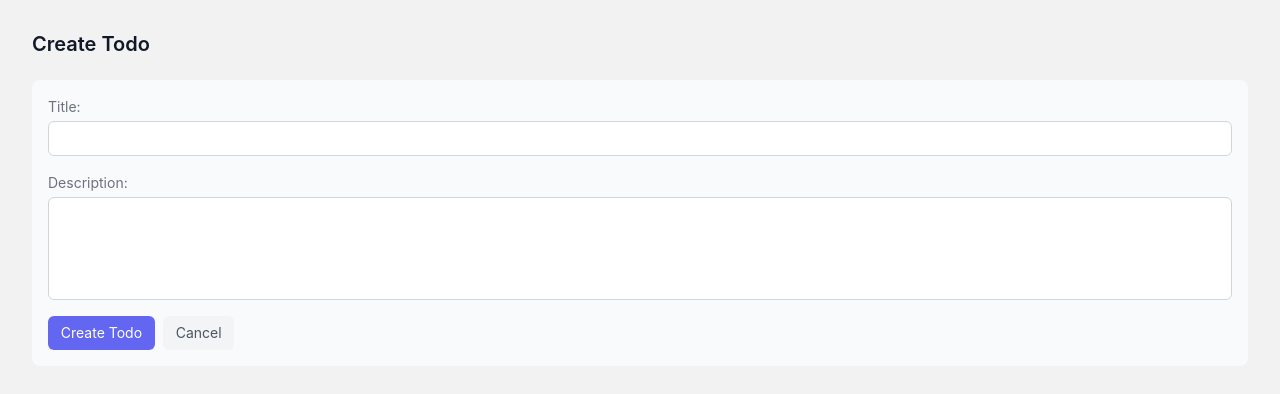
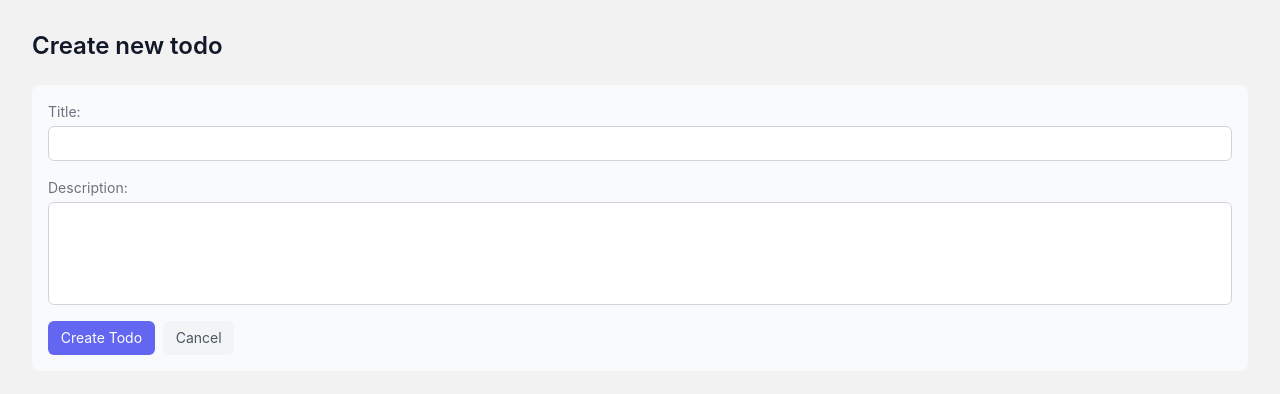
Before and after one commit to deemsk/todo-angular, an Angular app: page /todos/create in a window 1280 px wide. Shown: the top 394 px of the page. Built offline with nearby package versions, Linux system fonts and the light colour scheme.

Commit message:
Add page layout

```diff
--- /dev/null
+++ b/src/app/components/page-layout/page-layout.component.html
@@ -0,0 +1,11 @@
+<header class="page-header">
+    <h1 class="page-header__title">
+        <ng-content select="[page-title]"></ng-content>
+    </h1>
+    <div class="page-header__actions">
+        <ng-content select="[page-header-actions]"></ng-content>
+    </div>
+</header>
+<main class="page-content">
+    <ng-content select="[page-content]"></ng-content>
+</main>
--- /dev/null
+++ b/src/app/components/page-layout/page-layout.component.scss
@@ -0,0 +1,17 @@
+.page-header {
+    display: flex;
+    flex-flow: row nowrap;
+    margin: 0 0 1.25rem;
+
+    &__title {
+        margin: 0;
+        padding: 0;
+        font-size: 1.5rem;
+        font-weight: 600;
+        color: #111827;
+    }
+
+    &__actions {
+        margin-left: auto;
+    }
+}
--- a/src/app/pages/todo-create/todo-create.component.html
+++ b/src/app/pages/todo-create/todo-create.component.html
@@ -1,3 +1,8 @@
-<h1 class="header">Create Todo</h1>
-
-<app-todo-form></app-todo-form>
+<app-page-layout>
+    <ng-content page-title>
+        Create new todo
+    </ng-content>
+    <ng-content page-content>
+        <app-todo-form mode="create"></app-todo-form>
+    </ng-content>
+</app-page-layout>
--- a/src/app/pages/todo-create/todo-create.component.ts
+++ b/src/app/pages/todo-create/todo-create.component.ts
@@ -1,9 +1,10 @@
 import { Component } from '@angular/core';
 import { TodoFormComponent } from '../../components/todo-form/todo-form.component';
+import { PageLayoutComponent } from '../../components/page-layout/page-layout.component';
 
 @Component({
     selector: 'app-todo-create',
-    imports: [TodoFormComponent],
+    imports: [PageLayoutComponent, TodoFormComponent],
     templateUrl: './todo-create.component.html',
     styleUrl: './todo-create.component.scss',
 })
--- a/src/app/pages/todo-edit/todo-edit.component.html
+++ b/src/app/pages/todo-edit/todo-edit.component.html
@@ -1,3 +1,8 @@
-<h1 class="header">Edit Todo</h1>
-
-<app-todo-form mode="edit" [todoData]="todo"></app-todo-form>
+<app-page-layout>
+    <ng-content page-title>
+        Edit todo
+    </ng-content>
+    <ng-content page-content>
+        <app-todo-form mode="edit" [todoData]="todo"></app-todo-form>
+    </ng-content>
+</app-page-layout>
--- a/src/app/pages/todo-edit/todo-edit.component.ts
+++ b/src/app/pages/todo-edit/todo-edit.component.ts
@@ -2,10 +2,11 @@ import { Component, OnInit } from '@angular/core';
 import { Todo, TodosService } from '../../services/todos.service';
 import { ActivatedRoute } from '@angular/router';
 import { TodoFormComponent } from '../../components/todo-form/todo-form.component';
+import { PageLayoutComponent } from '../../components/page-layout/page-layout.component';
 
 @Component({
     selector: 'app-todo-edit',
-    imports: [TodoFormComponent],
+    imports: [PageLayoutComponent, TodoFormComponent],
     templateUrl: './todo-edit.component.html',
     styleUrl: './todo-edit.component.scss',
 })
--- a/src/app/pages/todo-list/todo-list.component.html
+++ b/src/app/pages/todo-list/todo-list.component.html
@@ -1,14 +1,15 @@
-<h1 class="header">Todos</h1>
-
-<div>
+<app-page-layout>
+    <ng-content page-title>
+        Todos
+    </ng-content>
+    <ng-content page-header-actions>
         <a routerLink="/todos/create" class="button button_size_m button_type_action">Create todo</a>
-</div>
-
+    </ng-content>
+    <ng-content page-content>
         @if (todos && todos.length > 1) {
             <ul class="todo-list">
                 @for (todo of todos; track todo.id) {
                     <li class="todo-list__item">
-
                         <div class="todo" [class.todo_completed]="todo.completed">
                             <div class="todo__toggle">
                                 <label class="checkbox">
@@ -36,3 +37,5 @@
         } @else {
             <p>No todos available.</p>
         }
+    </ng-content>
+</app-page-layout>
--- a/src/app/pages/todo-list/todo-list.component.ts
+++ b/src/app/pages/todo-list/todo-list.component.ts
@@ -1,10 +1,11 @@
 import { Component, OnInit } from '@angular/core';
 import { Todo, TodosService } from '../../services/todos.service';
+import { PageLayoutComponent } from '../../components/page-layout/page-layout.component';
 import { RouterLink } from '@angular/router';
 
 @Component({
     selector: 'app-todo-list',
-    imports: [RouterLink],
+    imports: [RouterLink, PageLayoutComponent],
     templateUrl: './todo-list.component.html',
     styleUrl: './todo-list.component.scss',
 })
--- a/src/styles.scss
+++ b/src/styles.scss
@@ -60,14 +60,6 @@ p {
 /* Strong text */
 strong {
     font-weight: 600;
-}
-
-/* Page header */
-.header {
-    margin: 0 0 1.25rem;
-    font-size: 1.25rem;
-    font-weight: 600;
-    color: #111827;
 }
 
 /* Form section */
```
Also changed, not shown: src/app/components/page-layout/page-layout.component.ts (added, +9 -0 lines), 1 other file (tests, documents, lock files or other folders). Lines whose indentation alone changed are shown as unchanged.
